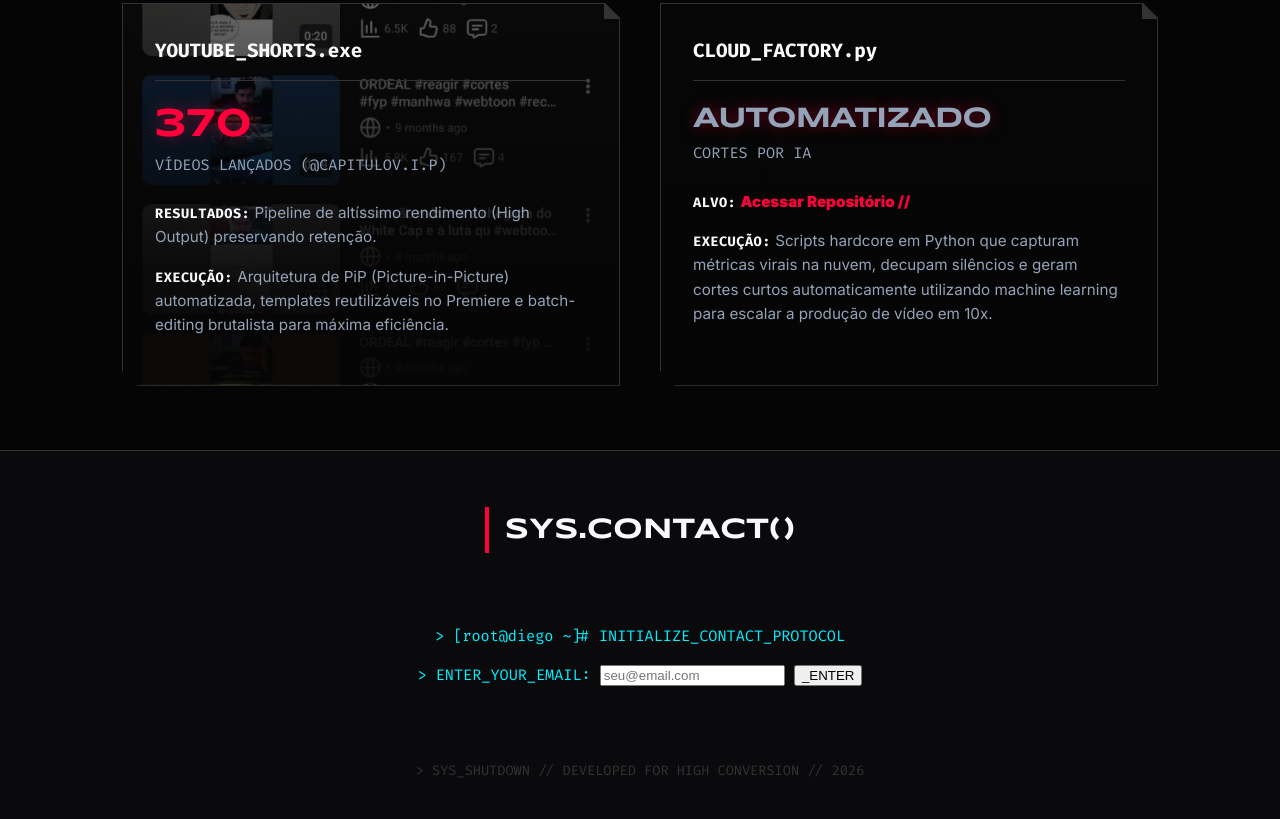
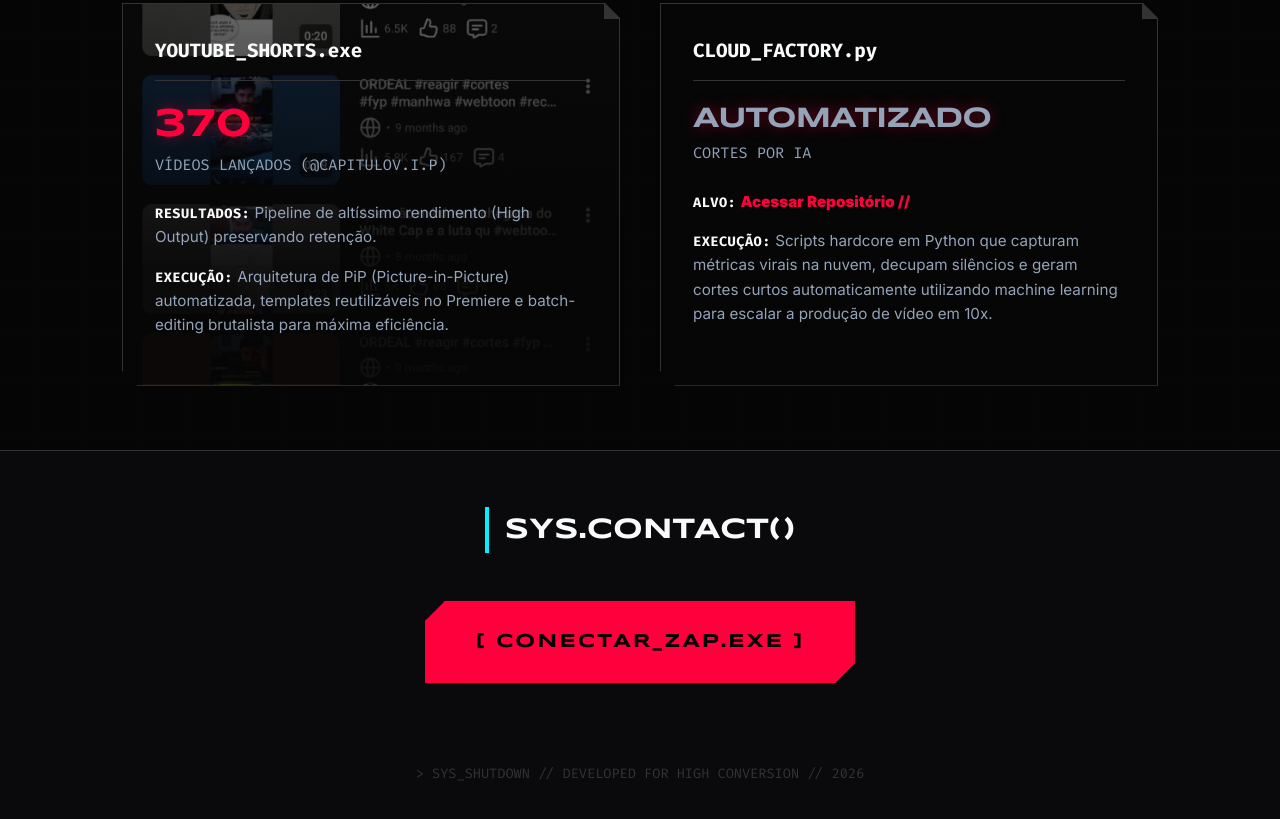
Before and after one commit to Catdiegovdl5/corte-vidoes, a plain HTML site: page index.html in a window 1280 px wide. Shown: the part 1830-2649 px from the top of the page. Drawn offline with nearby package versions, Linux system fonts and the light colour scheme.

Commit message:
feat: substitui form de terminal por CTA gigante para WhatsApp

```diff
--- a/index.html
+++ b/index.html
@@ -248,6 +248,40 @@
             color: #000;
         }
 
+        /* --- WHATSAPP CTA --- */
+        .whatsapp-btn {
+            display: inline-block;
+            background-color: var(--neon-red);
+            color: #000;
+            padding: 1.5rem 3rem;
+            font-size: 1.2rem;
+            font-weight: 900;
+            font-family: 'Syncopate', sans-serif;
+            text-decoration: none;
+            text-transform: uppercase;
+            border: 2px solid var(--neon-red);
+            box-shadow: 0 0 25px rgba(255, 0, 60, 0.6);
+            transition: all 0.3s ease;
+            position: relative;
+            letter-spacing: 2px;
+            /* Brutalist corners */
+            clip-path: polygon(20px 0, 100% 0, 100% calc(100% - 20px), calc(100% - 20px) 100%, 0 100%, 0 20px);
+        }
+        .whatsapp-btn:hover {
+            background-color: #000;
+            color: var(--neon-red);
+            box-shadow: 0 0 40px var(--neon-red), inset 0 0 20px rgba(255,0,60,0.5);
+            transform: scale(1.05);
+        }
+        /* Override normal link styling */
+        .whatsapp-btn::before { content: none; }
+        .contact-footer {
+            background-color: var(--bg-surface);
+            border-top: 1px solid var(--border-dim);
+            padding-bottom: 2rem;
+        }
+        .contact-footer h2 { margin-bottom: 3rem; display: inline-block; border-left: 4px solid var(--cyber-blue); }
+
         /* --- CYBERPUNK GRID CARDS --- */
         .grid { display: grid; grid-template-columns: repeat(auto-fit, minmax(320px, 1fr)); gap: 2.5rem; }
 
@@ -439,20 +473,13 @@
     </div>
 
     <footer class="contact-footer">
-        <div class="container" style="padding-top:0;">
+        <div class="container" style="padding-top:0; text-align: center;">
             <h2>SYS.CONTACT()</h2>
-            <form id="contact-form" class="contact-terminal">
-                <div class="terminal-body" style="min-height: auto; max-height:none;">
-                    <p>> [root@diego ~]# INITIALIZE_CONTACT_PROTOCOL</p>
-                    <div class="input-line">
-                        <span>> ENTER_YOUR_EMAIL: </span>
-                        <input type="email" required placeholder="seu@email.com" id="email-input">
-                        <button type="submit">_ENTER</button>
-                    </div>
-                    <p id="contact-success" style="display:none; color: #27c93f; margin-top: 1rem;">> [SUCCESS] Protocolo iniciado. Verifique sua caixa de entrada em breve.</p>
-                </div>
-            </form>
-            <p style="margin-top:3rem;">> SYS_SHUTDOWN // DEVELOPED FOR HIGH CONVERSION // 2026</p>
+            <br>
+            <a href="https://wa.me/5543991652706" target="_blank" class="whatsapp-btn">
+                [ CONECTAR_ZAP.exe ]
+            </a>
+            <p style="margin-top:5rem; font-family: 'Fira Code', monospace; color: var(--border-dim); font-size: 0.85rem;">> SYS_SHUTDOWN // DEVELOPED FOR HIGH CONVERSION // 2026</p>
         </div>
     </footer>
 
@@ -524,23 +551,6 @@
 
         // Start typing after 1s
         if(fakeConsole) setTimeout(typeLog, 1000);
-
-        // Contact Form
-        document.getElementById('contact-form').addEventListener('submit', function(e) {
-            e.preventDefault();
-            const btn = this.querySelector('button');
-            const input = document.getElementById('email-input');
-            const success = document.getElementById('contact-success');
-
-            btn.innerHTML = 'PROCESSING...';
-            btn.style.pointerEvents = 'none';
-            input.disabled = true;
-
-            setTimeout(() => {
-                success.style.display = 'block';
-                btn.innerHTML = '_DONE';
-            }, 1500);
-        });
     </script>
 </body>
 </html>
```
